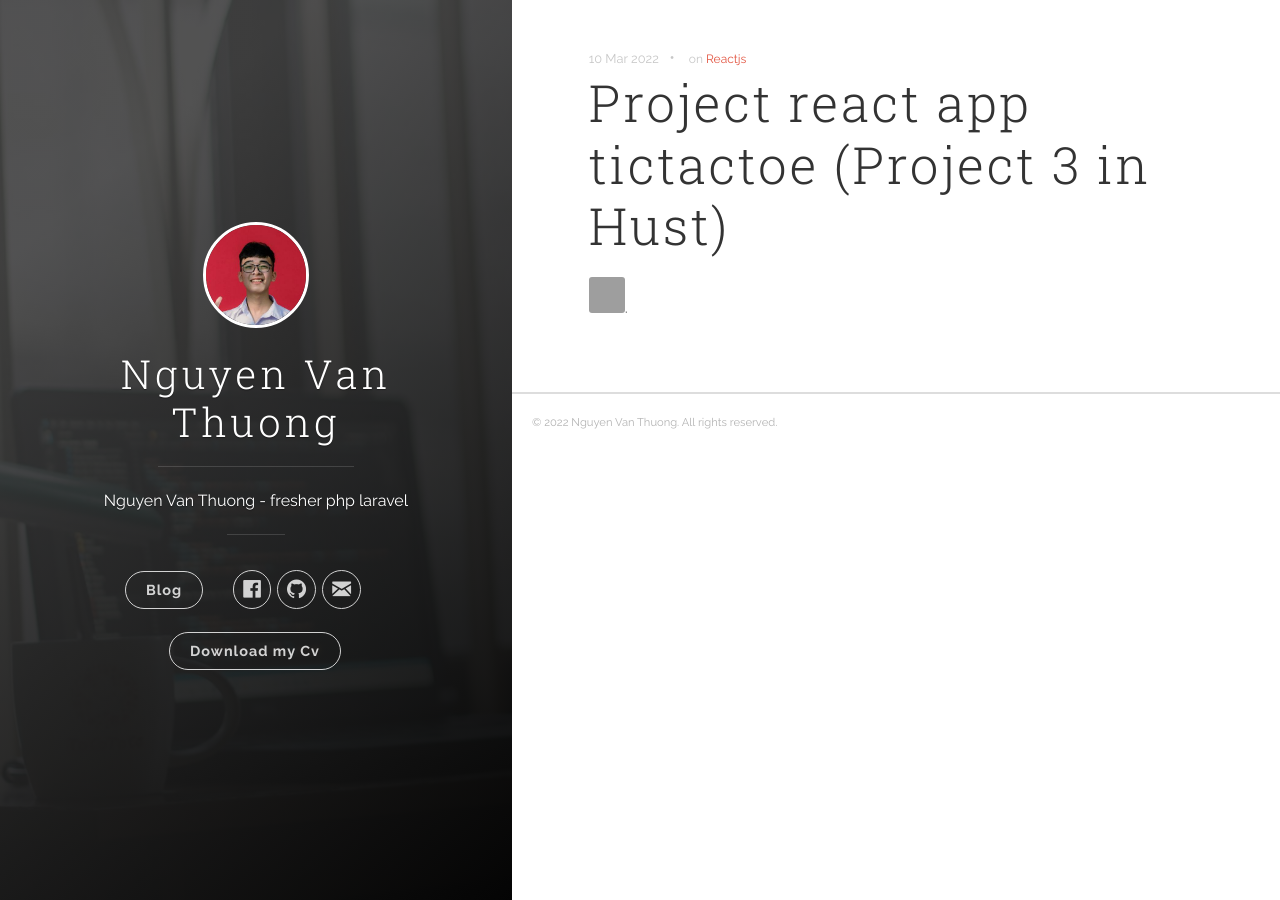
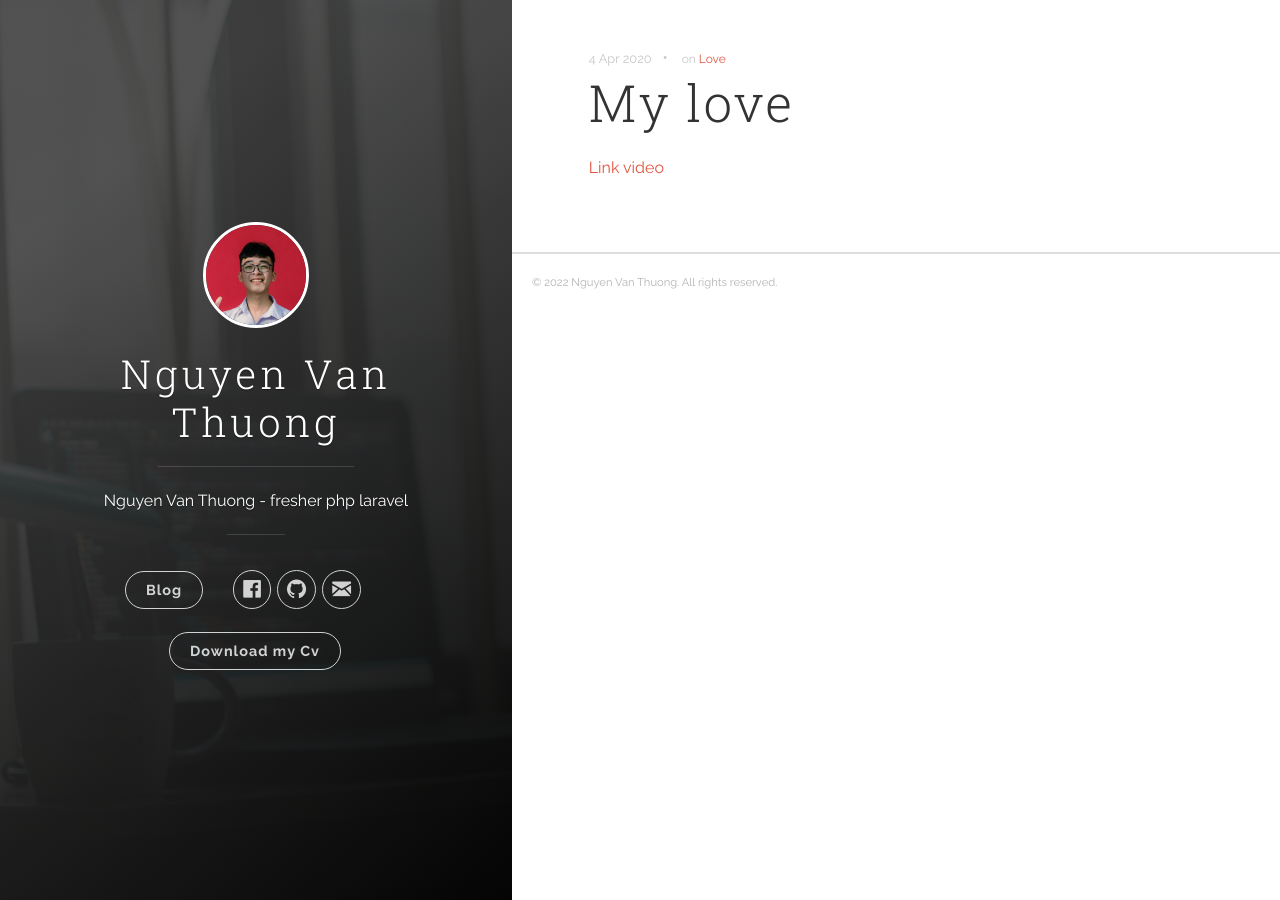
Before and after one commit to thuongx1bg/thuong_blog, a Jekyll site: the page built from _posts/2022-03-18-post-ill.markdown, in a window 1280 px wide. Built offline with Jekyll 4.4.1, drawn with Linux system fonts in a browser that asks for light colours; grey boxes are pictures that could not be loaded.

Commit message:
add post my lvoe

```diff
--- a/_posts/2022-03-18-post-ill.markdown
+++ b/_posts/2022-03-18-post-ill.markdown
@@ -1,7 +1,9 @@
 ---
-title:  "Project react app tictactoe (Project 3 in Hust)"
-date:   2022-03-10 15:04:23
-categories: [Project]
-tags: [Reactjs]
+title:  "My love"
+date:   2020-04-04 15:04:23
+categories: [Love]
+tags: [Love]
 ---
-![This is a alt text.](https://encrypted-tbn0.gstatic.com/images?q=tbn:ANd9GcSe9BuYIvQttCd0Lmc1Mixy8SaO8FK7mHs50MGcszf7&s "This is a sample image."){:height="36px" width="36px"}.
+[Link video][link]
+
+[link]:      https://drive.google.com/drive/folders/1xkX4573_3Je_fUOE6zqNWYSyj6pOZphE
```
